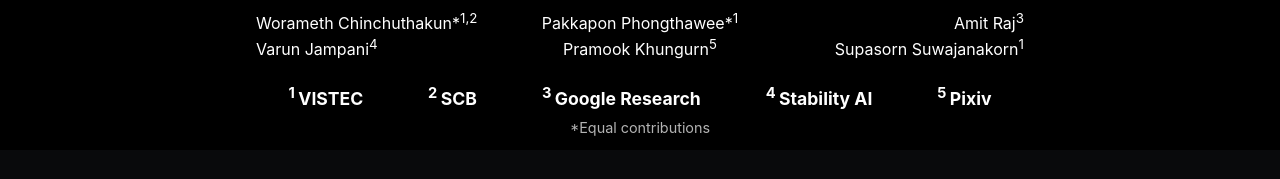
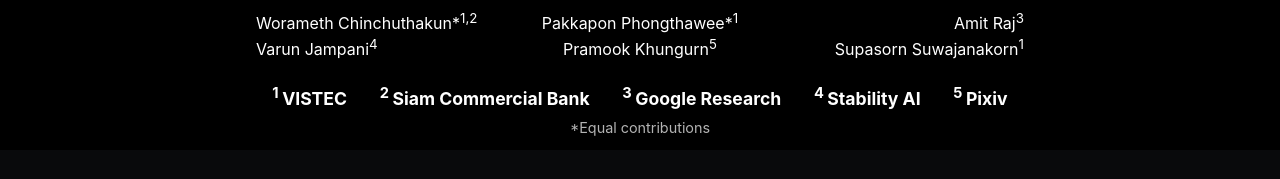
Before and after one commit to DiffusionLight/turbo, a plain HTML site: page index.html in a window 1280 px wide. Shown: the part 327-506 px from the top of the page. Drawn offline with nearby package versions, Linux system fonts and the light colour scheme; some icons are missing.

Commit message:
Change SCB name to fullname

```diff
--- a/index.html
+++ b/index.html
@@ -270,7 +270,7 @@
               <div class="columns is-multiline author_names aff has-text-right-mobile  has-text-center-tablet"
                 style="max-width: 768px; margin-left:auto; margin-right:auto; font-size: 1.1em;">
                 <div class="column has-left-text-ultrasmall"><sup>1 </sup>VISTEC</div>
-                <div class="column has-left-text-ultrasmall"><sup>2 </sup>SCB</div>
+                <div class="column has-left-text-ultrasmall"><sup>2 </sup>Siam Commercial Bank</div>
                 <div class="column has-left-text-ultrasmall"><sup>3 </sup>Google Research</div>
                 <div class="column has-left-text-ultrasmall"><sup>4 </sup>Stability AI</div>
                 <div class="column has-left-text-ultrasmall"><sup>5 </sup>Pixiv</div>
```
